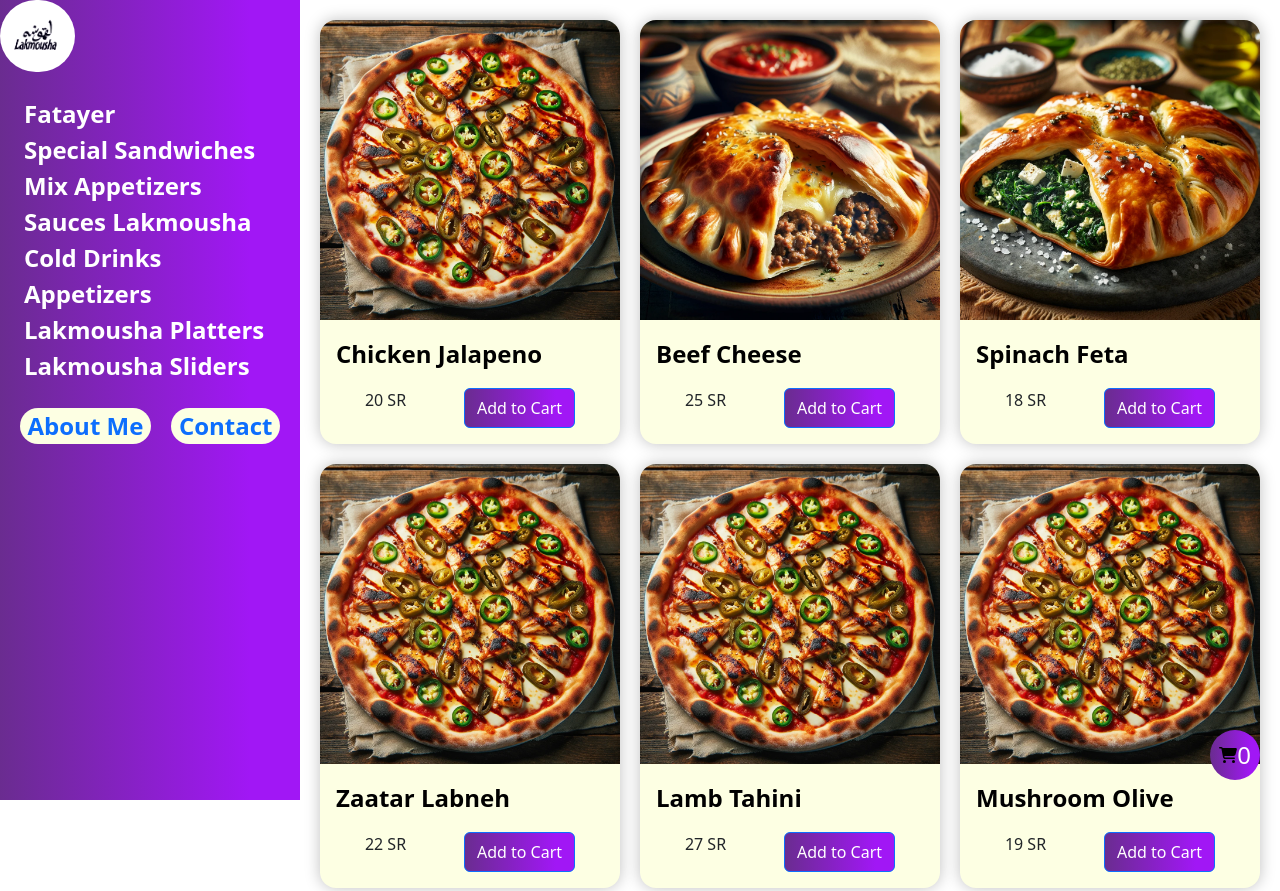
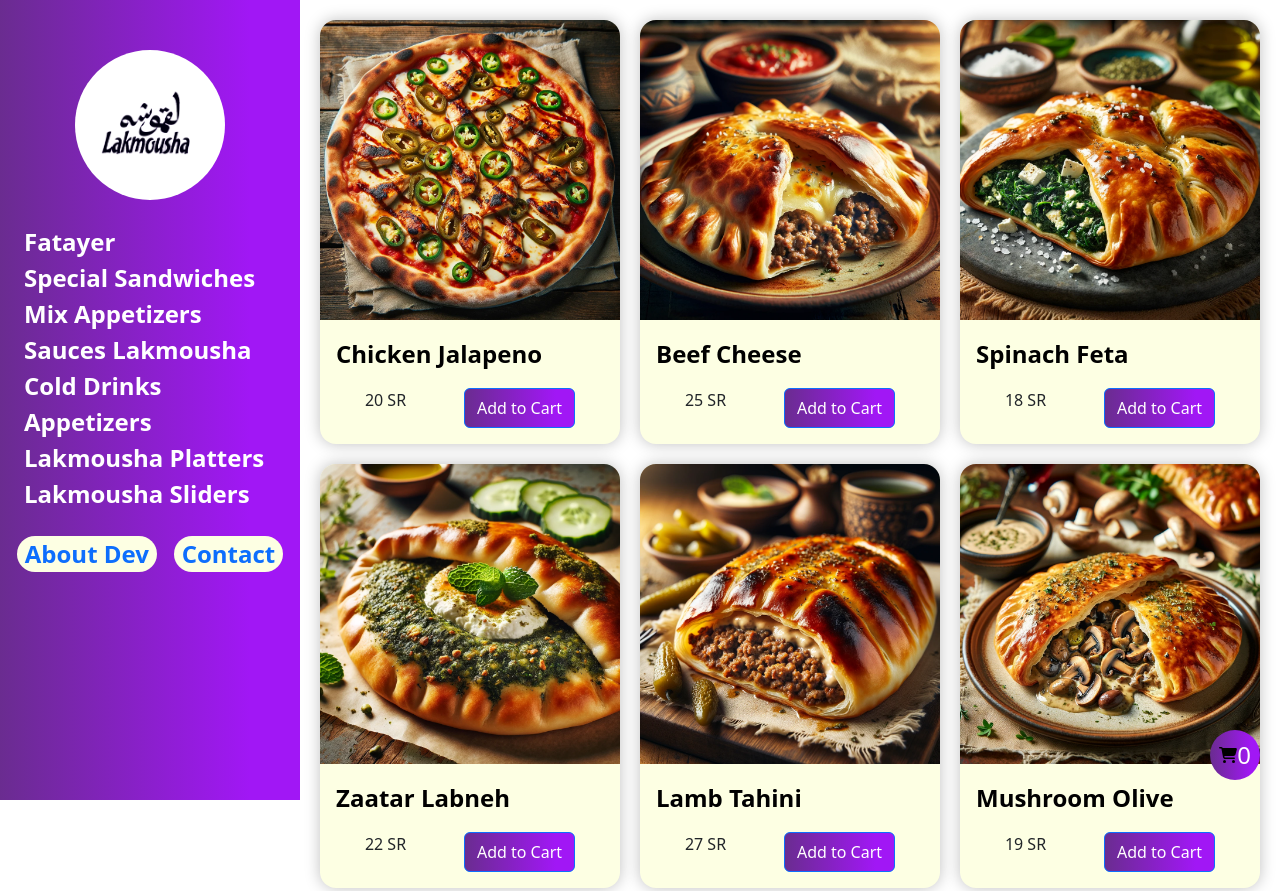
Before and after one commit to YazeedAlKhalaf/cis201-labs, a plain HTML site: page project/index.html in a window 1280 px wide. Shown: the top 891 px of the page. Drawn offline with nearby package versions, Linux system fonts and the light colour scheme.

Commit message:
some ui enhancements and add pictures

```diff
--- a/project/data.js
+++ b/project/data.js
@@ -18,27 +18,27 @@ const sections = {
     {
       name: "Zaatar Labneh",
       price: 22,
-      imageUrl: "images/chicken-jalapeno.webp",
+      imageUrl: "images/fatayer/zaatar-labneh.webp",
     },
     {
       name: "Lamb Tahini",
       price: 27,
-      imageUrl: "images/chicken-jalapeno.webp",
+      imageUrl: "images/fatayer/lamb-tahini.webp",
     },
     {
       name: "Mushroom Olive",
       price: 19,
-      imageUrl: "images/chicken-jalapeno.webp",
+      imageUrl: "images/fatayer/mushroom-olive.webp",
     },
     {
       name: "Tomato Basil",
       price: 21,
-      imageUrl: "images/chicken-jalapeno.webp",
+      imageUrl: "images/fatayer/tomato-basil.webp",
     },
     {
       name: "Eggplant Mozzarella",
       price: 24,
-      imageUrl: "images/chicken-jalapeno.webp",
+      imageUrl: "images/fatayer/eggplant-mozzarella.webp",
     },
   ],
   "Special Sandwiches": [
@@ -50,198 +50,214 @@ const sections = {
     {
       name: "Falafel Wrap",
       price: 28,
-      imageUrl: "images/chicken-jalapeno.webp",
+      imageUrl: "images/fatayer/zaatar-labneh.webp",
     },
     {
       name: "Shawarma Beef",
       price: 32,
-      imageUrl: "images/chicken-jalapeno.webp",
+      imageUrl: "images/fatayer/zaatar-labneh.webp",
     },
     {
       name: "Spicy Tuna Roll",
       price: 35,
-      imageUrl: "images/chicken-jalapeno.webp",
+      imageUrl: "images/fatayer/zaatar-labneh.webp",
     },
     {
       name: "Veggie Delight",
       price: 26,
-      imageUrl: "images/chicken-jalapeno.webp",
+      imageUrl: "images/fatayer/zaatar-labneh.webp",
     },
     {
       name: "Roast Beef & Cheese",
       price: 33,
-      imageUrl: "images/chicken-jalapeno.webp",
+      imageUrl: "images/fatayer/zaatar-labneh.webp",
     },
     {
       name: "Turkey & Avocado",
       price: 31,
-      imageUrl: "images/chicken-jalapeno.webp",
+      imageUrl: "images/fatayer/zaatar-labneh.webp",
     },
   ],
   "Mix Appetizers": [
     {
       name: "Hummus Trio",
       price: 20,
-      imageUrl: "images/chicken-jalapeno.webp",
+      imageUrl: "images/fatayer/zaatar-labneh.webp",
     },
     {
       name: "Stuffed Grape Leaves",
       price: 22,
-      imageUrl: "images/chicken-jalapeno.webp",
+      imageUrl: "images/fatayer/zaatar-labneh.webp",
     },
     {
       name: "Baba Ghanoush Platter",
       price: 23,
-      imageUrl: "images/chicken-jalapeno.webp",
+      imageUrl: "images/fatayer/zaatar-labneh.webp",
     },
     {
       name: "Tabbouleh Salad",
       price: 21,
-      imageUrl: "images/chicken-jalapeno.webp",
+      imageUrl: "images/fatayer/zaatar-labneh.webp",
     },
     {
       name: "Falafel Sampler",
       price: 24,
-      imageUrl: "images/chicken-jalapeno.webp",
+      imageUrl: "images/fatayer/zaatar-labneh.webp",
     },
     {
       name: "Cheese Platter",
       price: 26,
-      imageUrl: "images/chicken-jalapeno.webp",
+      imageUrl: "images/fatayer/zaatar-labneh.webp",
     },
     {
       name: "Mezze Platter",
       price: 28,
-      imageUrl: "images/chicken-jalapeno.webp",
+      imageUrl: "images/fatayer/zaatar-labneh.webp",
     },
   ],
   "Sauces Lakmousha": [
     {
       name: "Garlic Sauce",
       price: 5,
-      imageUrl: "images/chicken-jalapeno.webp",
+      imageUrl: "images/fatayer/zaatar-labneh.webp",
     },
     {
       name: "Tahini Sauce",
       price: 6,
-      imageUrl: "images/chicken-jalapeno.webp",
+      imageUrl: "images/fatayer/zaatar-labneh.webp",
     },
-    { name: "Spicy Mayo", price: 5, imageUrl: "images/chicken-jalapeno.webp" },
-    { name: "Mint Yogurt", price: 7, imageUrl: "images/chicken-jalapeno.webp" },
+    {
+      name: "Spicy Mayo",
+      price: 5,
+      imageUrl: "images/fatayer/zaatar-labneh.webp",
+    },
+    {
+      name: "Mint Yogurt",
+      price: 7,
+      imageUrl: "images/fatayer/zaatar-labneh.webp",
+    },
     {
       name: "Tomato Salsa",
       price: 6,
-      imageUrl: "images/chicken-jalapeno.webp",
+      imageUrl: "images/fatayer/zaatar-labneh.webp",
     },
   ],
   "Cold Drinks": [
     {
       name: "Fresh Lemonade",
       price: 10,
-      imageUrl: "images/chicken-jalapeno.webp",
+      imageUrl: "images/fatayer/zaatar-labneh.webp",
     },
     {
       name: "Mint Iced Tea",
       price: 9,
-      imageUrl: "images/chicken-jalapeno.webp",
+      imageUrl: "images/fatayer/zaatar-labneh.webp",
     },
     {
       name: "Pomegranate Juice",
       price: 11,
-      imageUrl: "images/chicken-jalapeno.webp",
+      imageUrl: "images/fatayer/zaatar-labneh.webp",
     },
-    { name: "Ginger Ale", price: 8, imageUrl: "images/chicken-jalapeno.webp" },
+    {
+      name: "Ginger Ale",
+      price: 8,
+      imageUrl: "images/fatayer/zaatar-labneh.webp",
+    },
     {
       name: "Sparkling Water",
       price: 7,
-      imageUrl: "images/chicken-jalapeno.webp",
+      imageUrl: "images/fatayer/zaatar-labneh.webp",
     },
     {
       name: "Iced Coffee",
       price: 12,
-      imageUrl: "images/chicken-jalapeno.webp",
+      imageUrl: "images/fatayer/zaatar-labneh.webp",
     },
   ],
   Appetizers: [
-    { name: "Bruschetta", price: 15, imageUrl: "images/chicken-jalapeno.webp" },
+    {
+      name: "Bruschetta",
+      price: 15,
+      imageUrl: "images/fatayer/zaatar-labneh.webp",
+    },
     {
       name: "Chicken Wings",
       price: 18,
-      imageUrl: "images/chicken-jalapeno.webp",
+      imageUrl: "images/fatayer/zaatar-labneh.webp",
     },
     {
       name: "Stuffed Mushrooms",
       price: 16,
-      imageUrl: "images/chicken-jalapeno.webp",
+      imageUrl: "images/fatayer/zaatar-labneh.webp",
     },
     {
       name: "Calamari Rings",
       price: 20,
-      imageUrl: "images/chicken-jalapeno.webp",
+      imageUrl: "images/fatayer/zaatar-labneh.webp",
     },
     {
       name: "Garlic Bread",
       price: 14,
-      imageUrl: "images/chicken-jalapeno.webp",
+      imageUrl: "images/fatayer/zaatar-labneh.webp",
     },
     {
       name: "Cheese Sticks",
       price: 17,
-      imageUrl: "images/chicken-jalapeno.webp",
+      imageUrl: "images/fatayer/zaatar-labneh.webp",
     },
   ],
   "Lakmousha Platters": [
     {
       name: "Mixed Grill",
       price: 50,
-      imageUrl: "images/chicken-jalapeno.webp",
+      imageUrl: "images/fatayer/zaatar-labneh.webp",
     },
     {
       name: "Vegetarian Feast",
       price: 45,
-      imageUrl: "images/chicken-jalapeno.webp",
+      imageUrl: "images/fatayer/zaatar-labneh.webp",
     },
     {
       name: "Seafood Platter",
       price: 55,
-      imageUrl: "images/chicken-jalapeno.webp",
+      imageUrl: "images/fatayer/zaatar-labneh.webp",
     },
     {
       name: "Kebab Variety",
       price: 52,
-      imageUrl: "images/chicken-jalapeno.webp",
+      imageUrl: "images/fatayer/zaatar-labneh.webp",
     },
     {
       name: "Mediterranean Delight",
       price: 48,
-      imageUrl: "images/chicken-jalapeno.webp",
+      imageUrl: "images/fatayer/zaatar-labneh.webp",
     },
   ],
   "Lakmousha Sliders": [
     {
       name: "Beef Slider",
       price: 18,
-      imageUrl: "images/chicken-jalapeno.webp",
+      imageUrl: "images/fatayer/zaatar-labneh.webp",
     },
     {
       name: "Chicken Slider",
       price: 17,
-      imageUrl: "images/chicken-jalapeno.webp",
+      imageUrl: "images/fatayer/zaatar-labneh.webp",
     },
     {
       name: "Falafel Slider",
       price: 15,
-      imageUrl: "images/chicken-jalapeno.webp",
+      imageUrl: "images/fatayer/zaatar-labneh.webp",
     },
     {
       name: "Lamb Slider",
       price: 20,
-      imageUrl: "images/chicken-jalapeno.webp",
+      imageUrl: "images/fatayer/zaatar-labneh.webp",
     },
     {
       name: "Fish Slider",
       price: 19,
-      imageUrl: "images/chicken-jalapeno.webp",
+      imageUrl: "images/fatayer/zaatar-labneh.webp",
     },
   ],
 };
--- a/project/index.html
+++ b/project/index.html
@@ -50,10 +50,10 @@
         <!-- about and contact pages links -->
         <div class="d-flex flex-row align-items-center justify-content-evenly">
           <a
-            href="about_me.html"
+            href="about-developer.html"
             class="text-decoration-none text-title secondary rounded-pill px-2"
           >
-            About Me
+            About Dev
           </a>
           <a
             href="contact.html"
@@ -70,11 +70,13 @@
         id="desktopMenu"
         class="primary on-primary text-title d-none d-lg-block"
       >
-        <img
-          class="rounded-pill w-25"
-          src="images/lakmousha-logo.png"
-          alt="lakmousha logo"
-        />
+        <div class="desktop-logo">
+          <img
+            class="rounded-pill"
+            src="images/lakmousha-logo.png"
+            alt="lakmousha logo"
+          />
+        </div>
         <ul class="navbar-nav me-auto mb-2 mb-lg-0 p-4" id="desktopMenuList">
           <!-- Desktop Menu Items will be inserted dynamically -->
         </ul>
@@ -82,10 +84,10 @@
         <!-- about and contact pages links -->
         <div class="d-flex flex-row align-items-center justify-content-evenly">
           <a
-            href="about_me.html"
+            href="about-developer.html"
             class="text-decoration-none text-title secondary rounded-pill px-2"
           >
-            About Me
+            About Dev
           </a>
           <a
             href="contact.html"
--- a/project/styles.css
+++ b/project/styles.css
@@ -181,3 +181,17 @@ body {
 .nav-item-link {
   text-decoration: none;
 }
+
+.desktop-logo {
+  display: flex;
+  flex-direction: column;
+  align-items: center;
+  margin-top: 50px;
+}
+
+.desktop-logo > img {
+  width: 150px;
+  height: 150px;
+  object-fit: cover;
+  border-radius: 100%;
+}
```
Also changed, not shown: project/about-developer.html (added, +9 -0 lines), project/about_me.html (deleted), project/images/fatayer/eggplant-mozzarella.webp (added), project/images/fatayer/lamb-tahini.webp (added), project/images/fatayer/mushroom-olive.webp (added), project/images/fatayer/tomato-basil.webp (added), project/images/fatayer/zaatar-labneh.webp (added).
